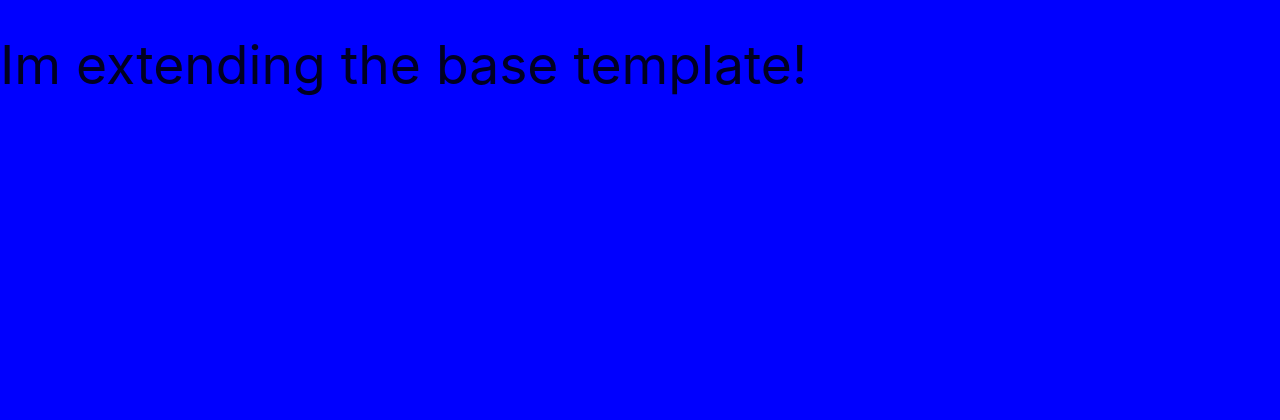
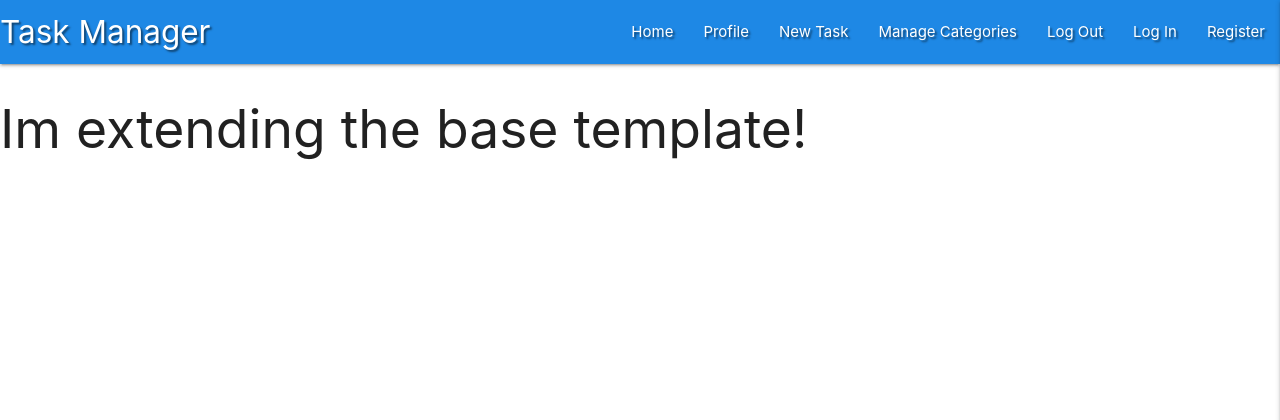
Before and after one commit to jamie120/python_flask_mini-project-code-institute, a Flask app: page / in a window 1280 px wide. Shown: the top 420 px of the page. Run offline with Flask 2, Linux system fonts and the light colour scheme; data that the repository does not hold is empty; some libraries are stand-ins or nearby versions.

Commit message:
Add Materialize Navbar and Sidenav

```diff
--- a/static/css/style.css
+++ b/static/css/style.css
@@ -1,3 +1,3 @@
-body {
-    background-color: blue;
+.text-shadow {
+    text-shadow: 2px 2px 2px rgba(0, 0, 0, 0.5);
 }
--- a/static/js/script.js
+++ b/static/js/script.js
@@ -0,0 +1,3 @@
+$(document).ready(function(){
+    $('.sidenav').sidenav({edge: "right"});
+  });
--- a/templates/base.html
+++ b/templates/base.html
@@ -15,6 +15,35 @@
     <title>Task Manager</title>
 </head>
 <body>
+<header>
+    <!-- Main top navbar -->
+    <nav class="nav-extended text-shadow blue darken-1">
+        <div class="nav-wrapper">
+            <a href="{{ url_for('get_tasks') }}" class="brand-logo">Task Manager</a>
+            <a href="#" data-target="mobile-demo" class="sidenav-trigger right"><i class="fas fa-bars">menu</i></a>
+            <ul class="right hide-on-med-and-down">
+                <li><a href="{{ url_for('get_tasks') }}" >Home</a></li>
+                <li><a href="#">Profile</a></li>
+                <li><a href="#">New Task</a></li>
+                <li><a href="#">Manage Categories</a></li>
+                <li><a href="#">Log Out</a></li>
+                <li><a href="#">Log In</a></li>
+                <li><a href="#">Register</a></li>
+            </ul>
+        </div>
+    </nav>
+    <!-- mobile side-navbar -->
+    <ul class="sidenav" id="mobile-demo">
+        <li><h4 class="center-align light-blue-text text-darken-4">Task Manager</h4></li>
+        <li><a href="{{ url_for('get_tasks') }}" >Home</a></li>
+        <li><a href="#">Profile</a></li>
+        <li><a href="#">New Task</a></li>
+        <li><a href="#">Manage Categories</a></li>
+        <li><a href="#">Log Out</a></li>
+        <li><a href="#">Log In</a></li>
+        <li><a href="#">Register</a></li>
+    </ul>
+</header>
 
     {% block content %}
     {% endblock %}
```
